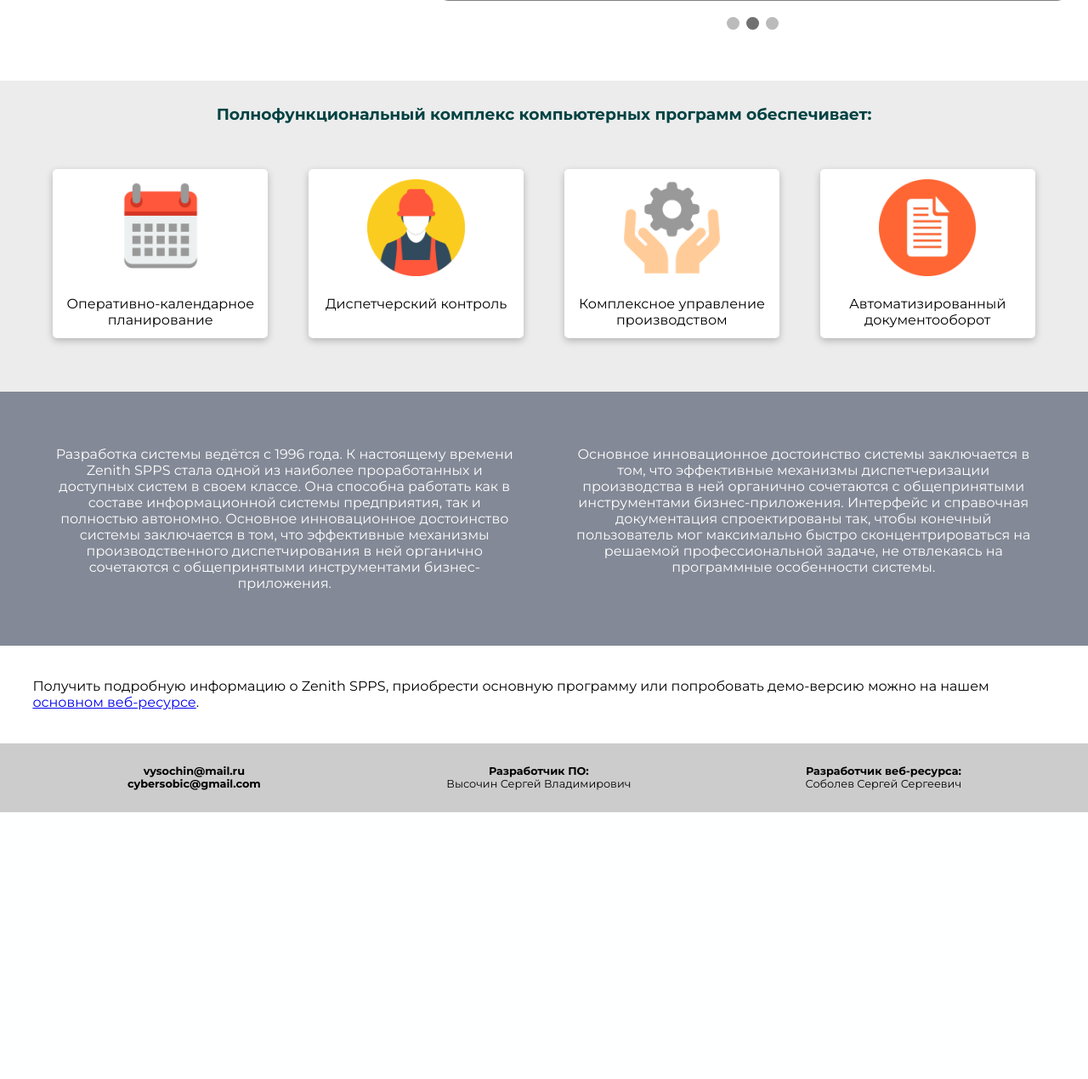
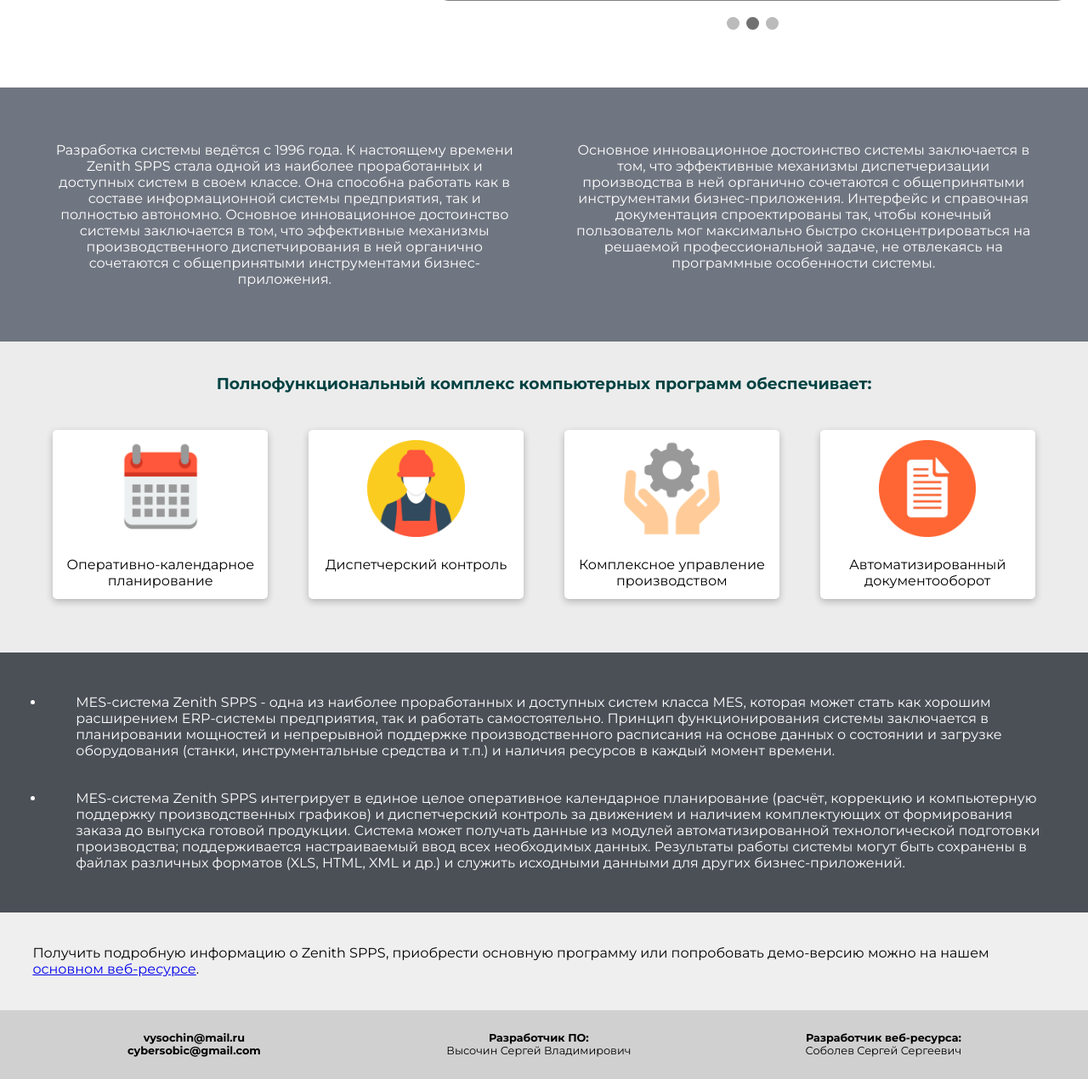
Before and after one commit to cybersobic/zenith-store, a Spring Boot app: page / in a window 1280 px wide. Shown: the part 533-1803 px from the top of the page at 85% size. Before the commit the page ends 1489 px from the top, so only its background shows below. Run offline with Spring Boot 4, Linux system fonts and the light colour scheme.

Commit message:
Remake home page content and styles

```diff
--- a/src/main/resources/static/css/style.css
+++ b/src/main/resources/static/css/style.css
@@ -63,7 +63,7 @@
 .features_title {
     background-color: #ECECEC;
     text-align: center;
-    margin-top: 3.5em;
+    padding: 3% 0 3% 0;
     height: 5em;
     display: grid;
     place-items: center;
@@ -76,7 +76,6 @@
     text-align: center;
     background-color: #ECECEC;
     padding: 0 3% 3% 3%;
-
 }
 .feature_block {
     background-color: white;
@@ -93,7 +92,7 @@
     transform: scale(1.1);
 }
 footer {
-    background-color: #CCCCCC;
+    background-color: #D0D0D0;
     padding: 2%;
     font-size: 80%;
     text-align: center;
@@ -205,16 +204,26 @@
 #registerButton:hover {
     transform: scale(1.05);
 }
-.description {
-    background-color: #838996;
+.description1 {
+    background-color: #707681;
     text-align: center;
     display: grid;
     grid-template-columns: 47% 6% 47%;
     padding: 5%;
     color: white;
+    margin-top: 5%;
+}
+.description2 {
+    background-color: #4B5057;
+    padding: 1%;
+    color: white;
+}
+.description2 p {
+    margin: 3%;
 }
 .official {
     padding: 3%;
+    background-color: #EFEFEF;
 }
 .catalog_title {
     background-color: #F3F3F7;
--- a/src/main/resources/templates/home.html
+++ b/src/main/resources/templates/home.html
@@ -55,6 +55,24 @@
                 </div>
             </div>
         </div>
+        <div class="description1">
+            <div>
+                <p>Разработка системы ведётся с 1996 года. К настоящему времени Zenith SPPS
+                    стала одной из наиболее проработанных и доступных систем в своем классе.
+                    Она способна работать как в составе информационной системы предприятия, так
+                    и полностью автономно. Основное инновационное достоинство системы заключается
+                    в том, что эффективные механизмы производственного диспетчирования в ней органично
+                    сочетаются с общепринятыми инструментами бизнес-приложения.</p>
+            </div>
+            <div></div>
+            <div>
+                Основное инновационное достоинство системы заключается в том, что эффективные механизмы
+                диспетчеризации производства в ней органично сочетаются с общепринятыми инструментами
+                бизнес-приложения. Интерфейс и справочная документация спроектированы так, чтобы конечный
+                пользователь мог максимально быстро сконцентрироваться на решаемой профессиональной задаче, не
+                отвлекаясь на программные особенности системы.
+            </div>
+        </div>
         <div class="features_title">
             <h3>Полнофункциональный комплекс компьютерных программ обеспечивает:</h3>
         </div>
@@ -76,23 +94,31 @@
                     <p>Автоматизированный документооборот</p>
                 </div>
             </div>
-            <div class="description">
-                <div>
-                    <p>Разработка системы ведётся с 1996 года. К настоящему времени Zenith SPPS
-                        стала одной из наиболее проработанных и доступных систем в своем классе.
-                        Она способна работать как в составе информационной системы предприятия, так
-                        и полностью автономно. Основное инновационное достоинство системы заключается
-                        в том, что эффективные механизмы производственного диспетчирования в ней органично
-                        сочетаются с общепринятыми инструментами бизнес-приложения.</p>
-                </div>
-                <div></div>
-                <div>
-                    Основное инновационное достоинство системы заключается в том, что эффективные механизмы
-                    диспетчеризации производства в ней органично сочетаются с общепринятыми инструментами
-                    бизнес-приложения. Интерфейс и справочная документация спроектированы так, чтобы конечный
-                    пользователь мог максимально быстро сконцентрироваться на решаемой профессиональной задаче, не
-                    отвлекаясь на программные особенности системы.
-                </div>
+            <div class="description2">
+                <ul>
+                    <li>
+                        <p>
+                            MES-система Zenith SPPS - одна из наиболее проработанных и доступных систем класса MES,
+                            которая может стать как хорошим расширением ERP-системы предприятия, так и работать
+                            самостоятельно. Принцип функционирования системы заключается в планировании мощностей
+                            и непрерывной поддержке производственного расписания на основе данных о состоянии и
+                            загрузке оборудования (станки, инструментальные средства и т.п.) и наличия ресурсов
+                            в каждый момент времени.
+                        </p>
+                    </li>
+                    <li>
+                        <p>
+                            MES-система Zenith SPPS интегрирует в единое целое оперативное
+                            календарное планирование (расчёт, коррекцию и компьютерную поддержку производственных
+                            графиков) и диспетчерский контроль за движением и наличием комплектующих от формирования
+                            заказа до выпуска готовой продукции. Система может получать данные из модулей
+                            автоматизированной технологической подготовки производства; поддерживается настраиваемый
+                            ввод всех необходимых данных. Результаты работы системы могут быть сохранены в файлах
+                            различных форматов (XLS, HTML, XML и др.) и служить исходными данными для других
+                            бизнес-приложений.
+                        </p>
+                    </li>
+                </ul>
             </div>
             <div class="official">
                 <p>Получить подробную информацию о Zenith SPPS, приобрести основную программу
```
